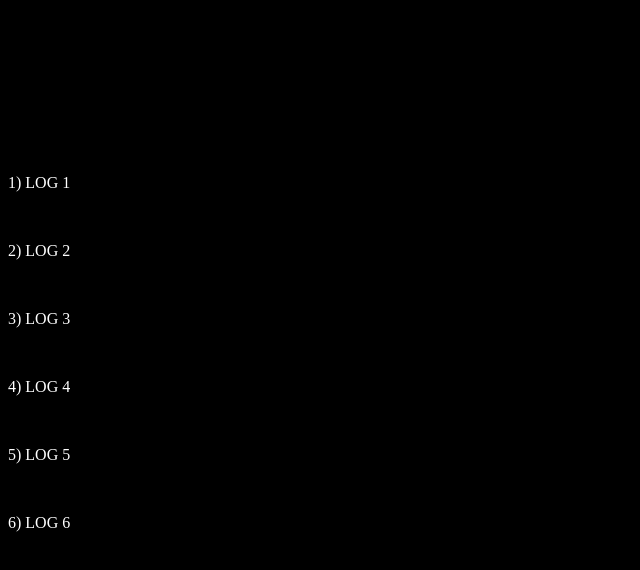
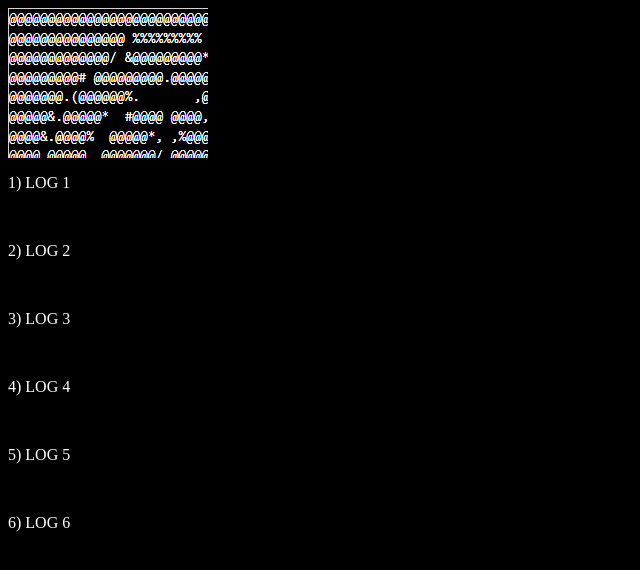
Before and after one commit to scpfoundation0/Database, a plain HTML site: page rootsurobots.html in a window 1280 px wide. Shown: the whole page, without its empty margins (0-640 px from the left). Drawn offline with Linux system fonts and the light colour scheme.

Commit message:
Update 5
Update5.

```diff
--- a/rootsurobots.html
+++ b/rootsurobots.html
@@ -2,7 +2,7 @@
   <header>
     <style>
       div {
-  background-image: url("");
+  background-image: url("scp.png");
   height: 150px;
   width: 200px;
           }
```
